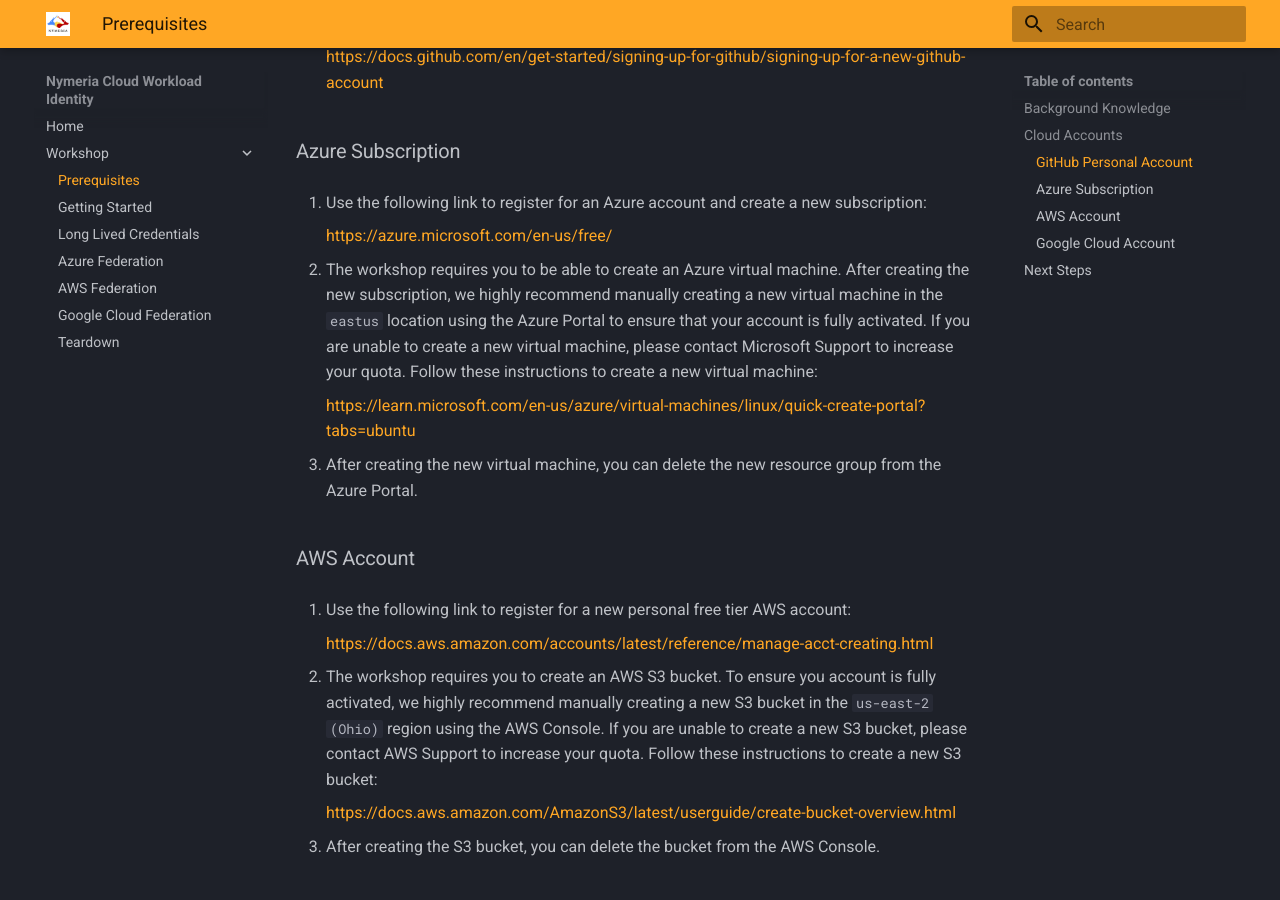
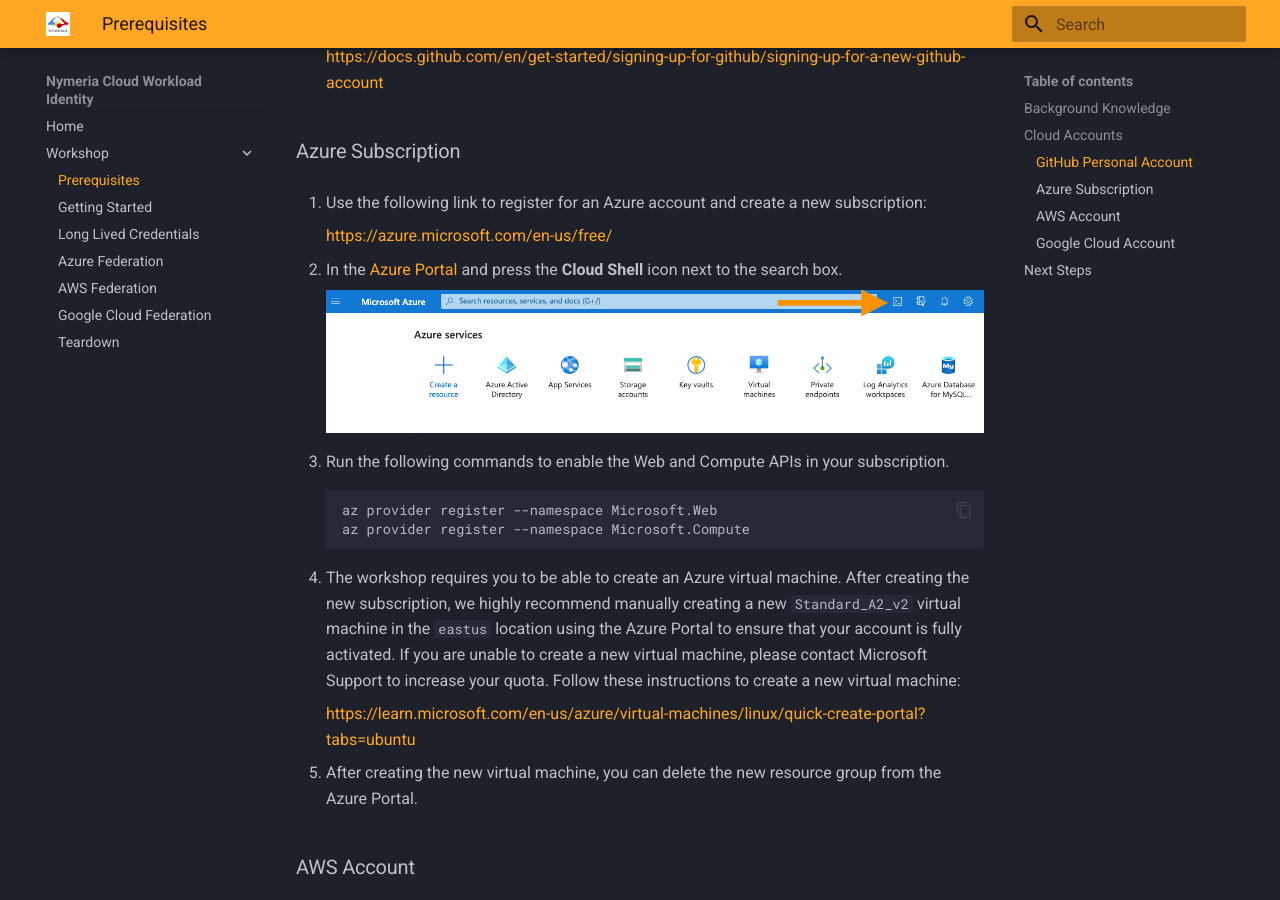
Before and after one commit to pumasecurity/nymeria, an MkDocs documentation site: the page built from docs/docs/prerequisites.md, in a window 1280 px wide and 900 px high, scrolled down 982 px. Built offline with MkDocs 1.6.1 and Material for MkDocs 9.7.7, drawn with Linux system fonts in a browser that asks for light colours.

Commit message:
setup: add az api registration

````diff
--- a/docs/docs/prerequisites.md
+++ b/docs/docs/prerequisites.md
@@ -32,7 +32,18 @@
 
     [https://azure.microsoft.com/en-us/free/](https://azure.microsoft.com/en-us/free/){: target="_blank" rel="noopener"}
 
-1. The workshop requires you to be able to create an Azure virtual machine. After creating the new subscription, we highly recommend manually creating a new virtual machine in the `eastus` location using the Azure Portal to ensure that your account is fully activated. If you are unable to create a new virtual machine, please contact Microsoft Support to increase your quota. Follow these instructions to create a new virtual machine:
+1. In the [Azure Portal](https://portal.azure.com/){: target="_blank" rel="noopener"} and press the **Cloud Shell** icon next to the search box.
+
+    ![](./img/az-portal.png)
+
+1. Run the following commands to enable the Web and Compute APIs in your subscription.
+
+    ```bash
+    az provider register --namespace Microsoft.Web
+    az provider register --namespace Microsoft.Compute
+    ```
+
+1. The workshop requires you to be able to create an Azure virtual machine. After creating the new subscription, we highly recommend manually creating a new `Standard_A2_v2` virtual machine in the `eastus` location using the Azure Portal to ensure that your account is fully activated. If you are unable to create a new virtual machine, please contact Microsoft Support to increase your quota. Follow these instructions to create a new virtual machine:
 
     [https://learn.microsoft.com/en-us/azure/virtual-machines/linux/quick-create-portal?tabs=ubuntu](https://learn.microsoft.com/en-us/azure/virtual-machines/linux/quick-create-portal?tabs=ubuntu){: target="_blank" rel="noopener"}
 
````
